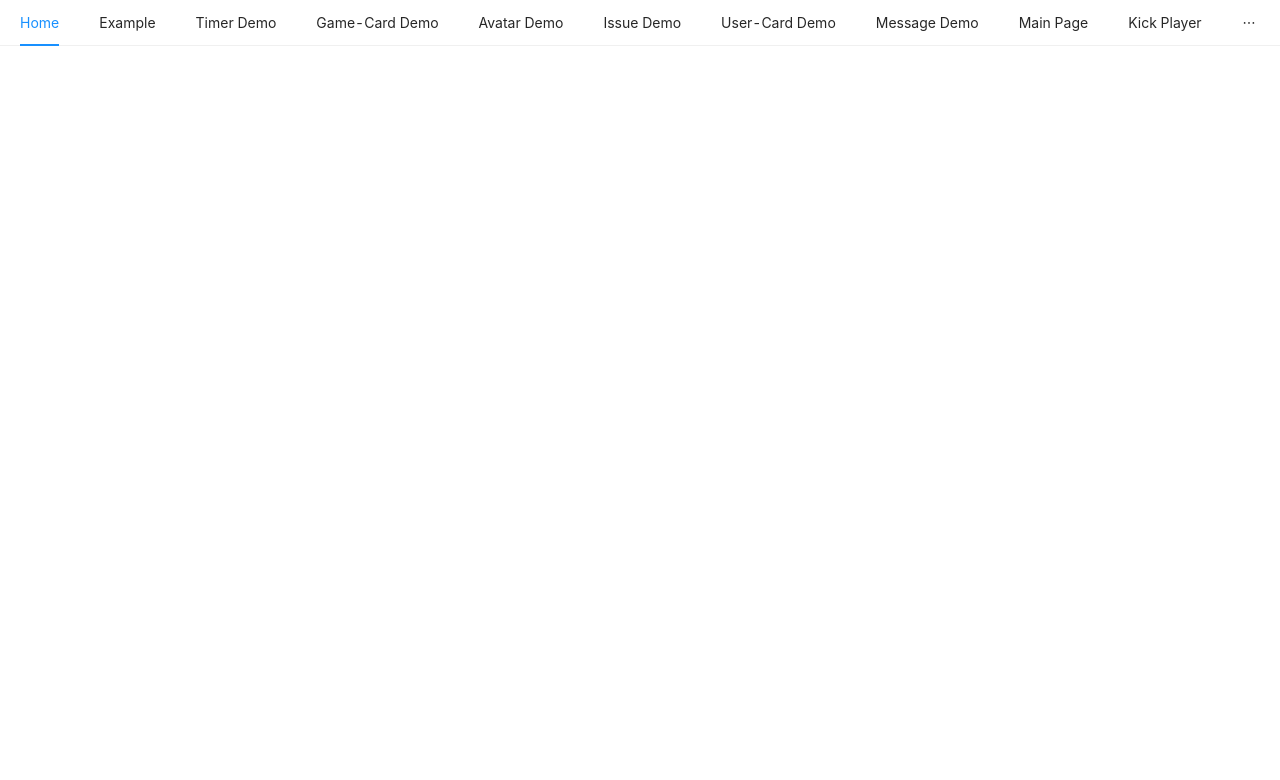
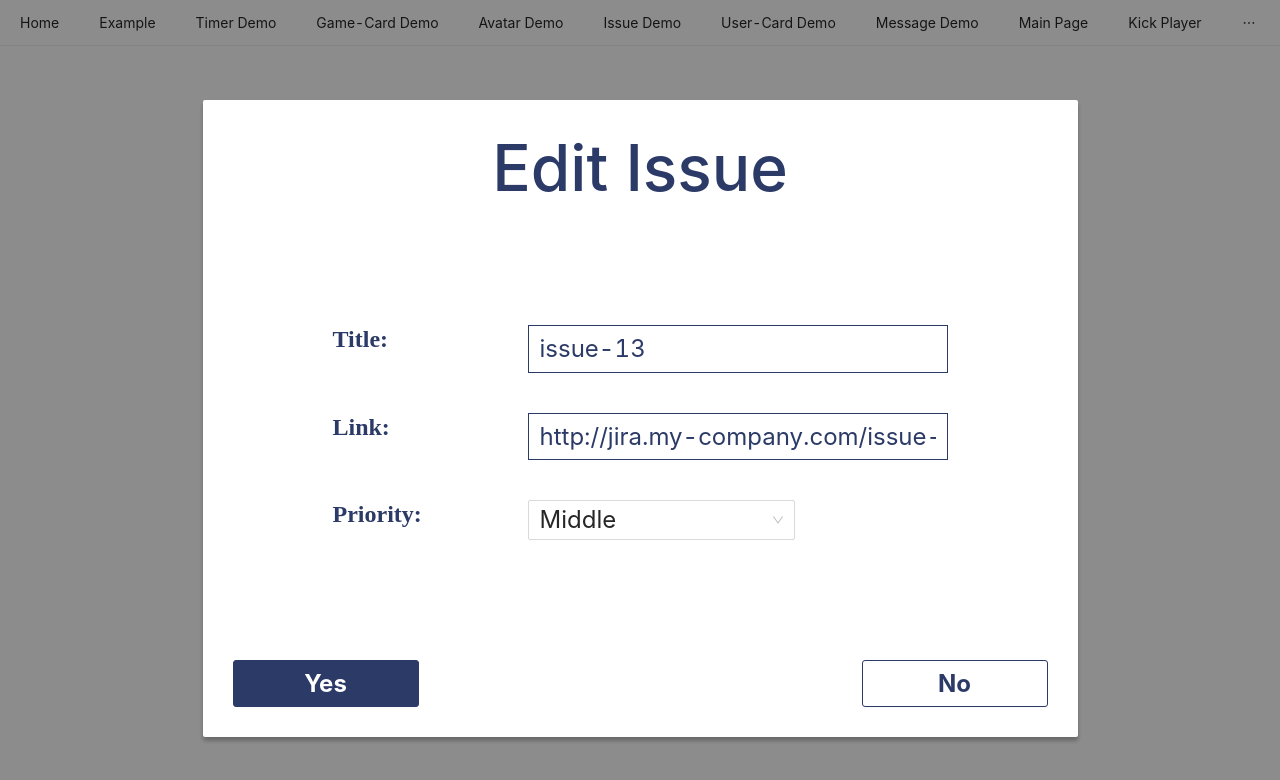
Before and after one commit to fronte-finem/RSS_React-2021Q3_Team-33_Pointing-Poker, a React (Vite) app: page /demo/edit-issue in a window 1280 px wide. Shown: the top 780 px of the page. Built offline with nearby package versions, Linux system fonts and the light colour scheme.

Commit message:
feat: add modal create/edit issue

```diff
--- a/client/src/components/app/routes.ts
+++ b/client/src/components/app/routes.ts
@@ -9,6 +9,8 @@ import { PageMessageDemo } from '@client/components/pages/demo/message';
 import { MainPage } from '../pages/main-page/main-page';
 import { KickPlayer } from '../pages/demo/kick-player';
 import { KickPlayerVoting } from '../pages/demo/kick-player-voting';
+import { EditIssue } from '../pages/demo/edit-issue';
+import { CreateIssue } from '../pages/demo/create-issue';
 
 interface RouteConf {
   path: string;
@@ -72,4 +74,14 @@ export const routes: RouteConf[] = [
     name: 'Kick Player Voting',
     component: KickPlayerVoting,
   },
+  {
+    path: '/demo/edit-issue',
+    name: 'Edit Issue',
+    component: EditIssue,
+  },
+  {
+    path: '/demo/create-issue',
+    name: 'Create Issue',
+    component: CreateIssue,
+  },
 ];
--- /dev/null
+++ b/client/src/components/pages/demo/create-issue.tsx
@@ -0,0 +1,18 @@
+import { ModalEditIssue } from '@client/components/shared/modal-edit-issue/modal-edit-issue';
+import React, { useState } from 'react';
+
+export const CreateIssue: React.FC = () => {
+  const [isModalVisible, setIsModalVisible] = useState(true);
+
+  const closeModal = () => {
+    setIsModalVisible(false);
+  };
+
+  return (
+    <ModalEditIssue
+      visible={isModalVisible}
+      onCancel={closeModal}
+      onOK={closeModal}
+    />
+  );
+};
--- /dev/null
+++ b/client/src/components/pages/demo/edit-issue.tsx
@@ -0,0 +1,21 @@
+import { ModalEditIssue } from '@client/components/shared/modal-edit-issue/modal-edit-issue';
+import React, { useState } from 'react';
+
+export const EditIssue: React.FC = () => {
+  const [isModalVisible, setIsModalVisible] = useState(true);
+
+  const closeModal = () => {
+    setIsModalVisible(false);
+  };
+
+  return (
+    <ModalEditIssue
+      visible={isModalVisible}
+      onCancel={closeModal}
+      onOK={closeModal}
+      title="issue-13"
+      link="http://jira.my-company.com/issue-13"
+      priority="Middle"
+    />
+  );
+};
--- /dev/null
+++ b/client/src/components/shared/modal-edit-issue/modal-edit-issue-styleds.tsx
@@ -0,0 +1,22 @@
+import styled from 'styled-components';
+import { Input } from '../input/input';
+import { Select } from '../select/select';
+
+export const StyledWrapper = styled.div`
+  display: flex;
+  flex-direction: column;
+  gap: 40px;
+  padding: 100px;
+`;
+export const StyledInputWrapper = styled.div`
+  display: flex;
+  justify-content: space-between;
+`;
+
+export const StyledInput = styled(Input)`
+  width: 420px;
+  border-radius: 0;
+`;
+export const StyledSelect = styled(Select)`
+  margin-right: 153px;
+`;
--- /dev/null
+++ b/client/src/components/shared/modal-edit-issue/modal-edit-issue.tsx
@@ -0,0 +1,57 @@
+import { StyledText } from '@client/components/pages/main-page/components/connect-to-lobby/connect-to-lobby-styleds';
+import { Modal } from '@client/components/shared/modal/modal';
+import React from 'react';
+import {
+  StyledInput,
+  StyledInputWrapper,
+  StyledSelect,
+  StyledWrapper,
+} from './modal-edit-issue-styleds';
+
+interface IProps {
+  visible: boolean;
+  onOK?: () => void;
+  onCancel?: () => void;
+  title?: string;
+  link?: string;
+  priority?: string;
+}
+
+export const ModalEditIssue: React.FC<IProps> = (props) => {
+  const { title, visible, onOK, onCancel, link, priority } = props;
+
+  const options = [
+    { value: 'Low', label: 'Low' },
+    { value: 'Middle', label: 'Middle' },
+    { value: 'Hight', label: 'Hight' },
+  ];
+  return (
+    <Modal
+      okText="Yes"
+      cancelText="No"
+      title={!title ? 'Create Issue' : 'Edit Issue'}
+      visible={visible}
+      onOk={onOK}
+      onCancel={onCancel}
+      content={
+        <StyledWrapper>
+          <StyledInputWrapper>
+            <StyledText>Title:</StyledText>
+            <StyledInput value={title} />
+          </StyledInputWrapper>
+          <StyledInputWrapper>
+            <StyledText>Link:</StyledText>
+            <StyledInput value={link} />
+          </StyledInputWrapper>
+          <StyledInputWrapper>
+            <StyledText>Priority:</StyledText>
+            <StyledSelect
+              defaultValue={!title ? options[0].value : priority}
+              options={options}
+            />
+          </StyledInputWrapper>
+        </StyledWrapper>
+      }
+    />
+  );
+};
--- a/client/src/components/shared/select/select.tsx
+++ b/client/src/components/shared/select/select.tsx
@@ -1,6 +1,7 @@
 import React from 'react';
-import { Select as AntSelect } from 'antd';
+import { Select as AntSelect, SelectProps } from 'antd';
 import styled from 'styled-components';
+import { SelectValue } from 'antd/lib/select';
 
 const StyledSelect = styled(AntSelect)`
   width: 267px;
@@ -8,21 +9,6 @@ const StyledSelect = styled(AntSelect)`
   text-align: left;
 `;
 
-interface IOption {
-  value: string;
-  label: string;
-}
-
-export const Select: React.FC<{ options: IOption[] }> = (props) => {
-  const { options } = props;
-
-  return (
-    <StyledSelect defaultValue={options[0].value} {...props}>
-      {options.map((option: IOption) => (
-        <StyledSelect.Option value={option.value} key={option.value}>
-          {option.label}
-        </StyledSelect.Option>
-      ))}
-    </StyledSelect>
-  );
+export const Select: React.FC<SelectProps<SelectValue>> = (props) => {
+  return <StyledSelect size="large" {...props} />;
 };
```
